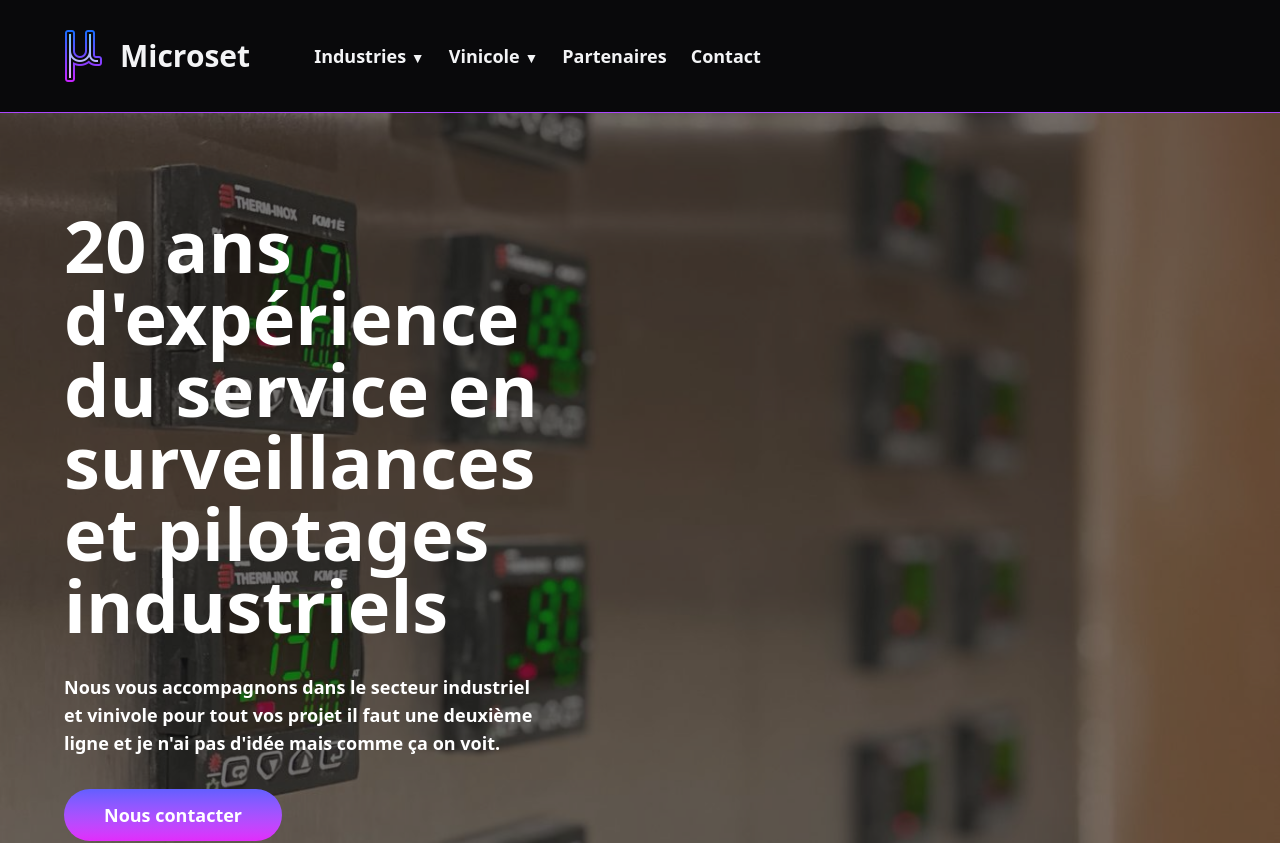
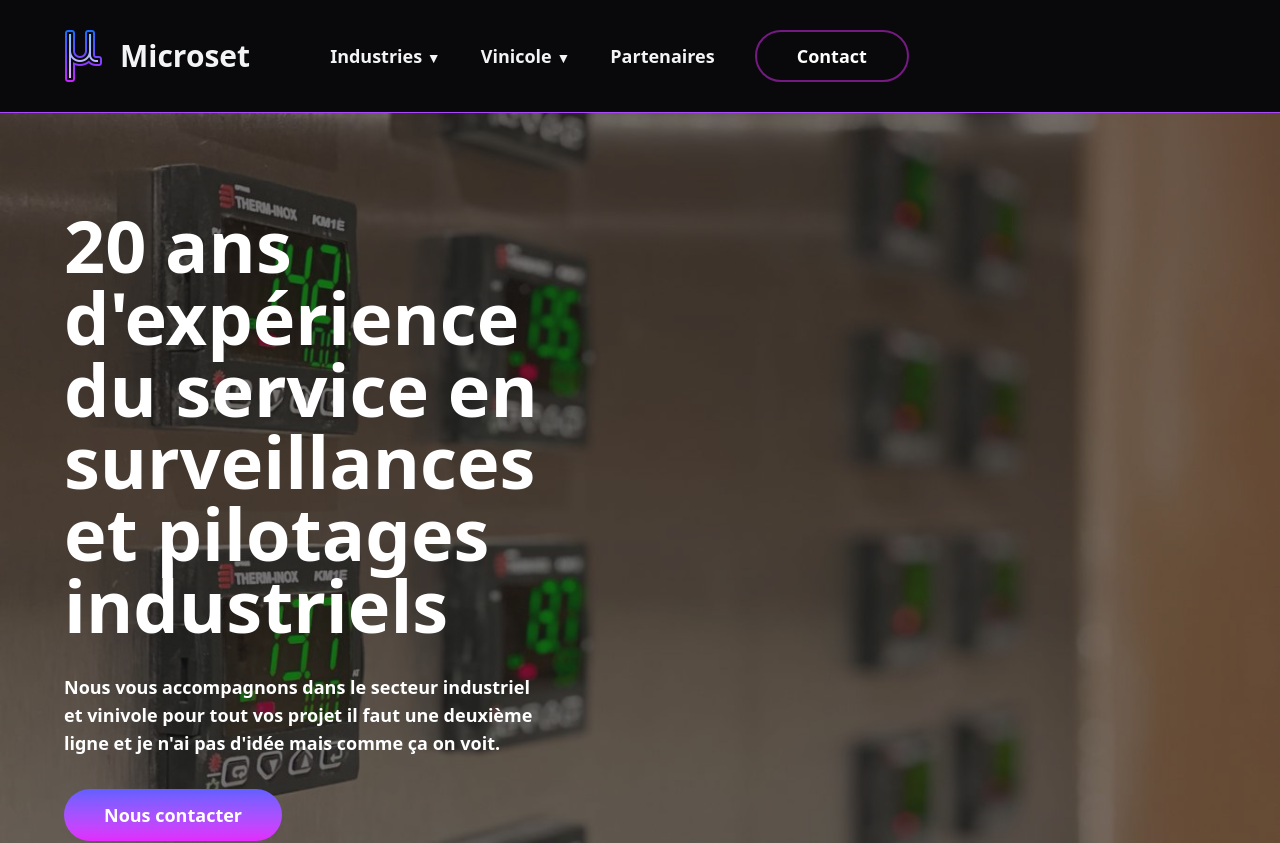
Before and after one commit to bendersoft/microset-static-website, a React (Vite) app in the folder microset/: page / in a window 1280 px wide. Shown: the top 843 px of the page. Built offline with nearby package versions, Linux system fonts and the light colour scheme.

Commit message:
refactor Menu component for improved layout and styling; adjust spacing and enhance navigation links

```diff
--- a/microset/src/components/Menu.tsx
+++ b/microset/src/components/Menu.tsx
@@ -2,7 +2,7 @@ import { MenuIcon, XIcon } from "lucide-react";
 import { useState } from "react";
 import { Link } from "react-router-dom";
 import type { MenuType } from "../types";
-import logo from "../assets/icons8-mu-64.png"
+import logo from "../assets/icons8-mu-64.png";
 
 function Menu() {
 	const [openDropdown, setOpenDropdown] = useState<MenuType>(null);
@@ -20,7 +20,7 @@ function Menu() {
 	return (
 		<header className="border-b-1 border-b-purple-500 bg-zinc-950 relative text-gray-100 font-semibold z-50">
 			<div className="mx-auto px-4 sm:px-6 lg:px-12">
-				<div className="flex gap-16 items-center justify-items-start py-4">
+				<div className="flex gap-20 items-center justify-items-start py-4">
 					<div className="py-2">
 						<Link to="/" onClick={closeMenus} className="hover:text-cyan-200">
 							<div className="flex gap-2 items-center">
@@ -44,7 +44,8 @@ function Menu() {
 					</button>
 
 					{/* Navigation desktop */}
-					<nav className="hidden lg:flex gap-6 relative text-lg">
+					<nav className="hidden lg:flex gap-10 relative text-lg items-center">
+						<div className="lg:flex gap-10">
 							{/* Industries */}
 							<div className="relative">
 								<button
@@ -65,7 +66,9 @@ function Menu() {
 												className="block px-4 py-2 hover:bg-gray-600"
 												aria-label="Automatisation - Solutions d'automatisation industrielle"
 											>
-											<span className="block font-medium">Automatisation</span>
+												<span className="block font-medium">
+													Automatisation
+												</span>
 												<span className="block text-sm text-gray-400">
 													Solutions d'automatisation industrielle
 												</span>
@@ -87,7 +90,9 @@ function Menu() {
 												className="block px-4 py-2 hover:bg-gray-600"
 												aria-label="Logiciels"
 											>
-											<span className="block font-medium">Machines spéciales</span>
+												<span className="block font-medium">
+													Machines spéciales
+												</span>
 												<span className="block text-sm text-gray-400">
 													Solutions logicielles industrielles
 												</span>
@@ -128,9 +133,7 @@ function Menu() {
 												className="block px-4 py-2 hover:bg-gray-600"
 												aria-label="Caves intelligentes - Solutions de caves intelligentes"
 											>
-											<span className="block font-medium">
-												Automatismes
-											</span>
+												<span className="block font-medium">Automatismes</span>
 												<span className="block text-sm text-gray-400">
 													Solutions de caves intelligentes
 												</span>
@@ -182,14 +185,18 @@ function Menu() {
 							>
 								Partenaires
 							</Link>
+						</div>
+						<div className="ml-auto">
 							<Link
 								to="/contact"
 								onClick={closeMenus}
-							className="hover:text-cyan-200"
+								className="hover:text-black w-fit border-2 border-fuchsia-500/50 text-white px-10 py-3 rounded-full font-semibold text-lg"
 								aria-label="Page contact"
 							>
 								Contact
 							</Link>
+						</div>
+
 					</nav>
 
 					{/* Menu mobile */}
```
Lines whose indentation alone changed are shown as unchanged.
